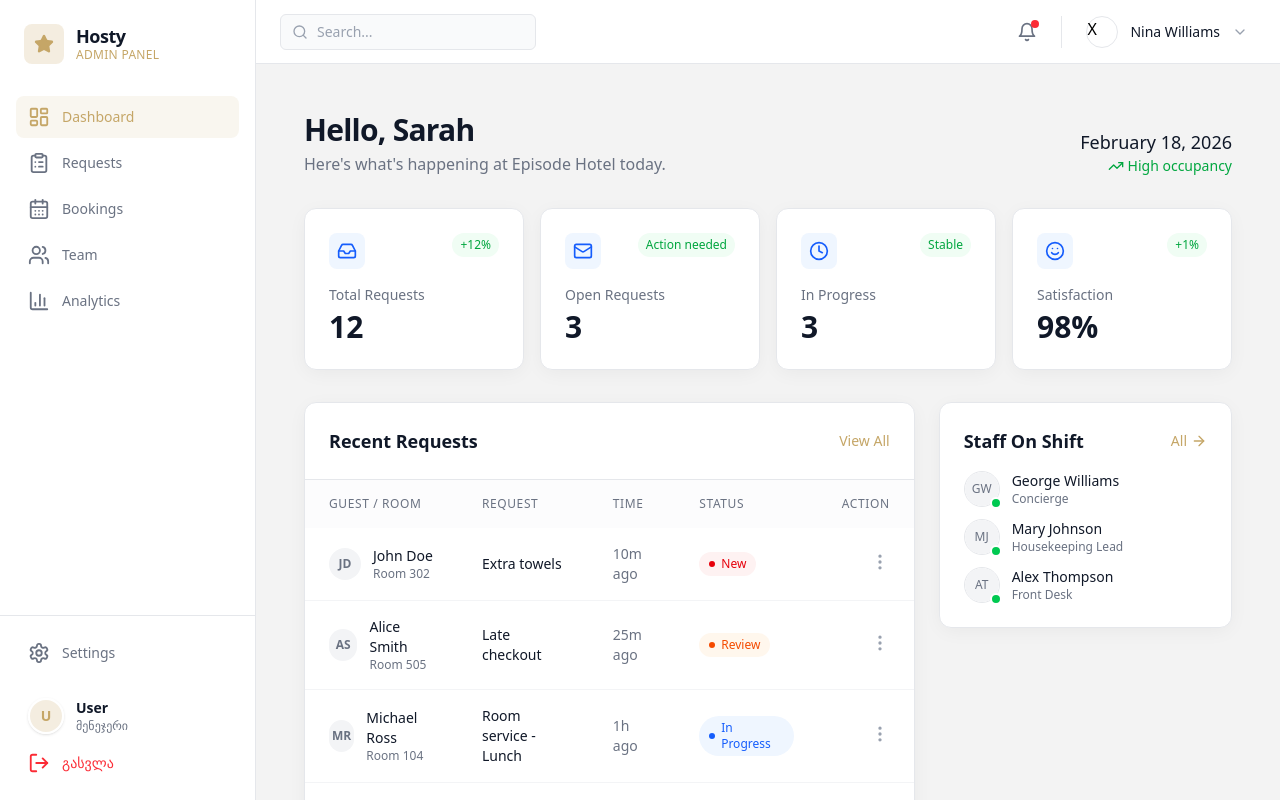
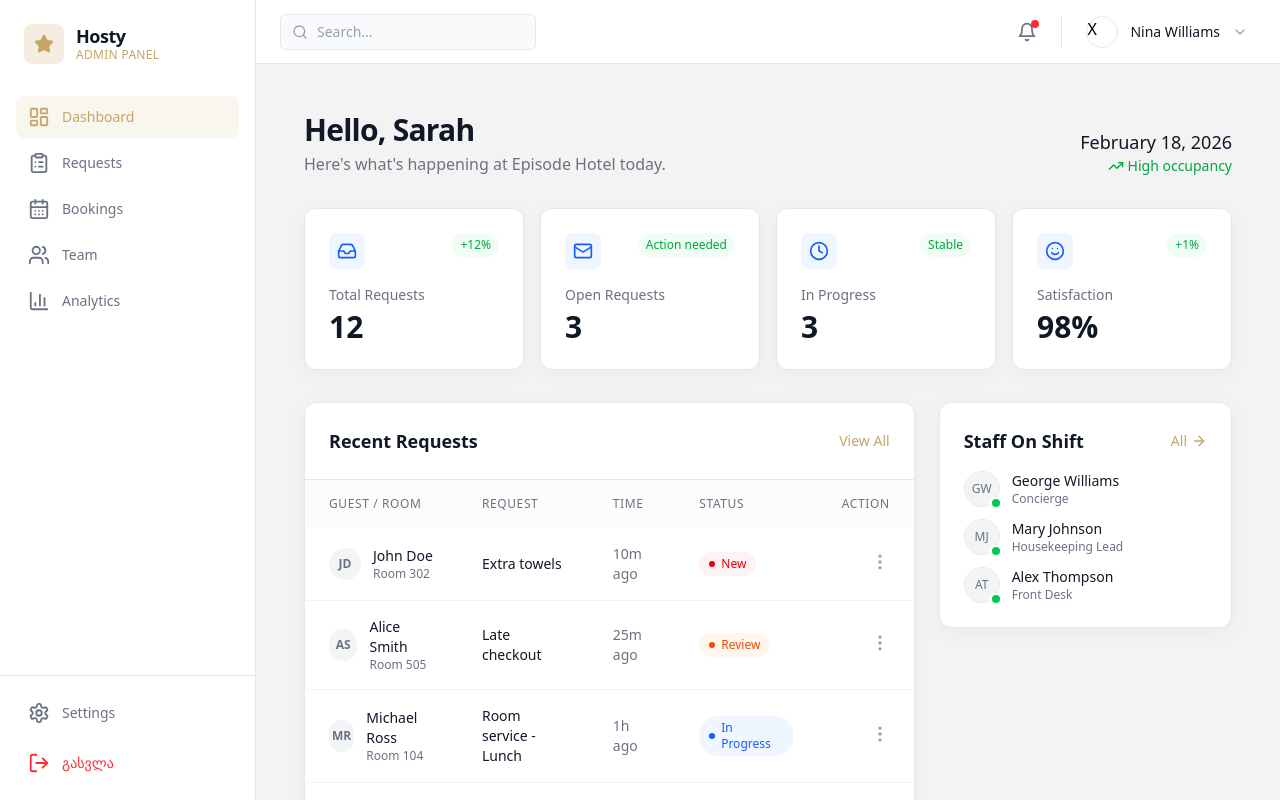
Before and after one commit to AchiGel/hosty_client_manager, a React app: page / in a window 1280 px wide. Built offline with nearby package versions, Linux system fonts and the light colour scheme; the HTML template or start-up script is replaced by a standard one.

Commit message:
feature/add i18n for language switching

```diff
--- a/package.json
+++ b/package.json
@@ -11,9 +11,11 @@
   },
   "dependencies": {
     "@tailwindcss/vite": "^4.1.18",
+    "i18next": "^25.8.11",
     "react": "^19.2.0",
     "react-dom": "^19.2.0",
     "react-hot-toast": "^2.6.0",
+    "react-i18next": "^16.5.4",
     "react-router-dom": "^7.13.0",
     "tailwindcss": "^4.1.18"
   },
--- a/src/components/aside/AsideFooter.tsx
+++ b/src/components/aside/AsideFooter.tsx
@@ -25,19 +25,6 @@ const AsideFooter = () => {
         <span className="text-sm font-medium">Settings</span>
       </Link>
 
-      <Link
-        to={"/profile"}
-        className="mt-4 flex items-center gap-3 px-3 pt-2 hover:bg-gray-50 rounded-lg transition-colors"
-      >
-        <div className="h-9 w-9 rounded-full bg-cover bg-center border-2 border-white shadow-sm bg-[#c5a667]/20 flex items-center justify-center text-[#c5a667] font-semibold text-sm">
-          U
-        </div>
-        <div className="flex flex-col flex-1">
-          <p className="text-sm font-semibold text-gray-900">User</p>
-          <p className="text-xs text-gray-500">მენეჯერი</p>
-        </div>
-      </Link>
-
       <button className="cursor-pointer mt-2 w-full flex items-center gap-3 px-3 py-2.5 rounded-lg text-red-500 hover:bg-red-50 transition-colors group">
         <svg
           xmlns="http://www.w3.org/2000/svg"
```
Also changed, not shown: 1 other file (tests, documents, lock files or other folders).
